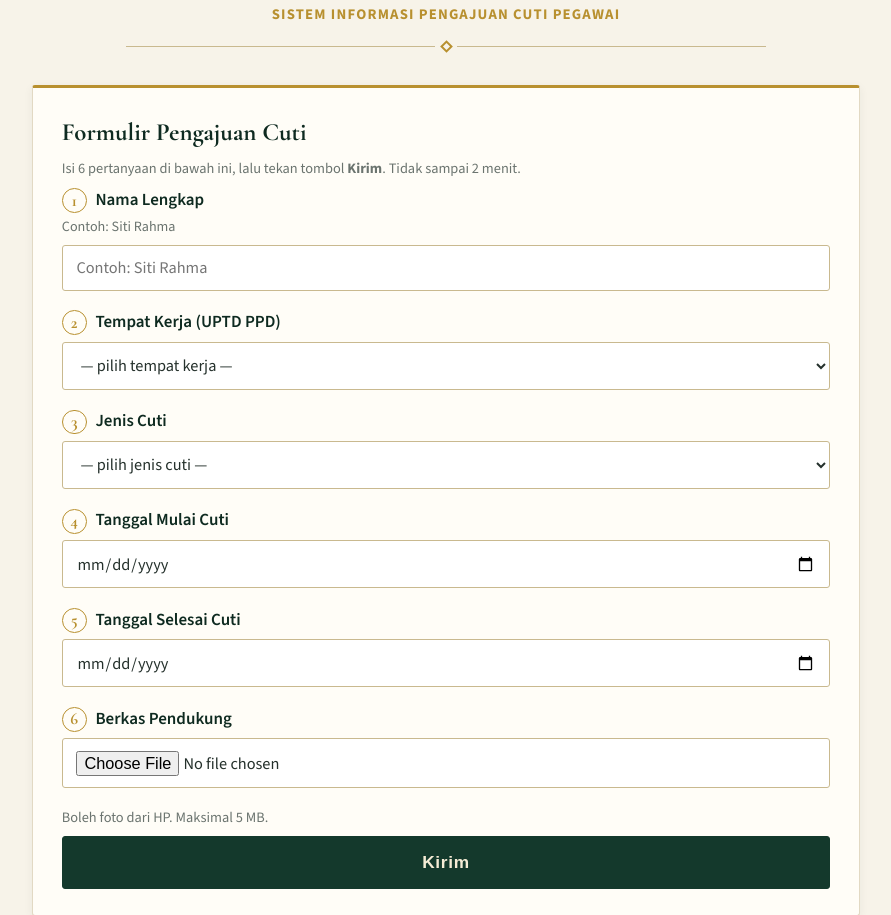
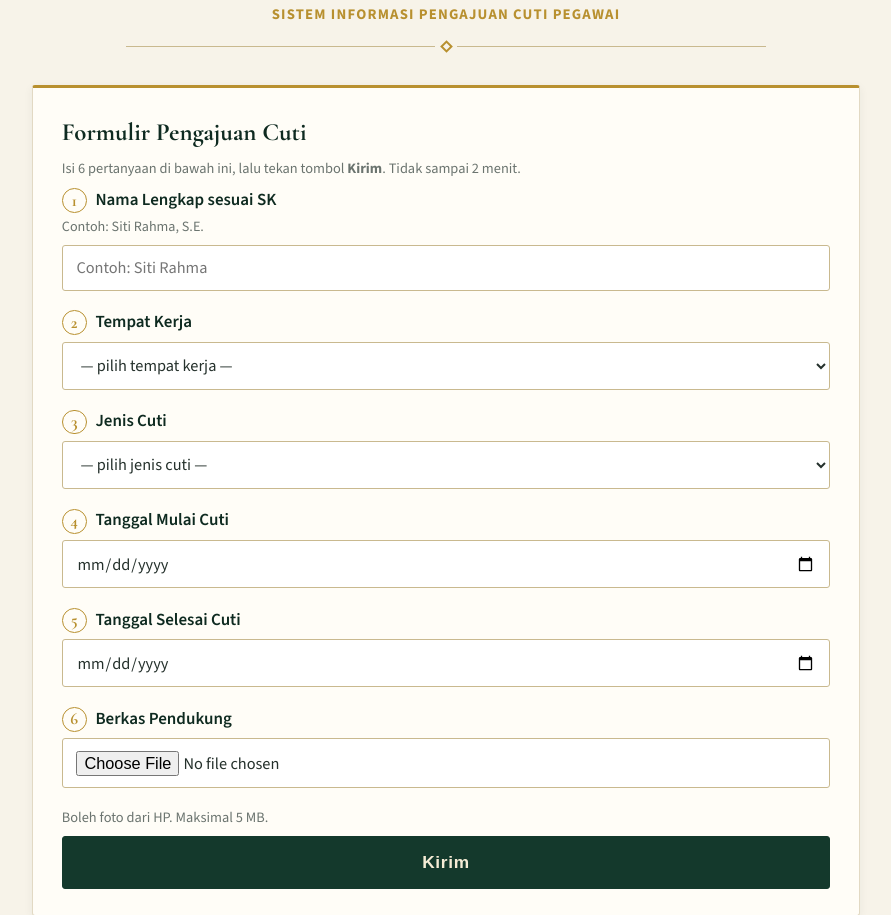
Before and after one commit to mahdalii/Inovasi-Kepegawaian, a Flask app: page / in a window 1280 px wide. Shown: the part 187-1102 px from the top of the page, without its empty margins (194-1085 px from the left). Run offline with Flask 3, Linux system fonts and the light colour scheme.

Commit message:
feat: tambahkan 4 bidang di atas UPTD PPD dan ubah label Nama Lengkap sesuai SK

```diff
--- a/app.py
+++ b/app.py
@@ -25,14 +25,28 @@ CREATE TABLE IF NOT EXISTS cuti (
 
 VALID_JENIS = {"tahunan", "sakit", "alasan_penting"}
 
-VALID_UPTD = {"batam_centre", "batuaji", "tanjungpinang", "bintan", "kijang",
-              "natuna", "anambas", "karimun", "tanjungbatu", "lingga"}
+VALID_UPTD = {
+    "bidang_sekretariat", "bidang_pendapatan",
+    "bidang_pengembangan_pendapatan", "bidang_pengendalian_pengawasan",
+    "batam_centre", "batuaji", "tanjungpinang", "bintan", "kijang",
+    "natuna", "anambas", "karimun", "tanjungbatu", "lingga"
+}
 
 UPTD_LABEL = {
-    "batam_centre": "Batam Centre", "batuaji": "Batuaji",
-    "tanjungpinang": "Tanjungpinang", "bintan": "Bintan", "kijang": "Kijang",
-    "natuna": "Natuna", "anambas": "Anambas", "karimun": "Karimun",
-    "tanjungbatu": "Tanjungbatu", "lingga": "Lingga",
+    "bidang_sekretariat": "Bidang Sekretariat",
+    "bidang_pendapatan": "Bidang Pendapatan",
+    "bidang_pengembangan_pendapatan": "Bidang Pengembangan Pendapatan",
+    "bidang_pengendalian_pengawasan": "Bidang Pengendalian dan Pengawasan",
+    "batam_centre": "Batam Centre",
+    "batuaji": "Batuaji",
+    "tanjungpinang": "Tanjungpinang",
+    "bintan": "Bintan",
+    "kijang": "Kijang",
+    "natuna": "Natuna",
+    "anambas": "Anambas",
+    "karimun": "Karimun",
+    "tanjungbatu": "Tanjungbatu",
+    "lingga": "Lingga",
 }
 
 
@@ -56,9 +70,9 @@ def validate_form(nama, uptd, jenis, tgl_mulai, tgl_selesai, berkas_ok, file_siz
     if not nama.strip():
         errors.append("Nama wajib diisi")
     if not uptd.strip():
-        errors.append("UPTD PPD wajib diisi")
+        errors.append("Tempat kerja wajib diisi")
     elif uptd not in VALID_UPTD:
-        errors.append("UPTD PPD tidak valid")
+        errors.append("Tempat kerja tidak valid")
     if jenis not in VALID_JENIS:
         errors.append("Jenis cuti tidak valid")
     if not tgl_mulai or not tgl_selesai:
--- a/templates/dashboard.html
+++ b/templates/dashboard.html
@@ -9,7 +9,7 @@
   <form method="get">
     <input name="q" value="{{ q }}" placeholder="Cari nama / nomor...">
     <select name="uptd">
-      <option value="">Semua UPTD</option>
+      <option value="">Semua Tempat Kerja</option>
       {% for u in uptds %}
       <option value="{{ u }}" {% if filter_uptd == u %}selected{% endif %}>{{ uptd_labels[u] }}</option>
       {% endfor %}
--- a/templates/form.html
+++ b/templates/form.html
@@ -17,11 +17,11 @@
      <b>Kirim</b>. Tidak sampai 2 menit.</p>
   {% if errors %}<ul class="errors">{% for e in errors %}<li>{{ e }}</li>{% endfor %}</ul>{% endif %}
   <form method="post" enctype="multipart/form-data">
-    <label><span class="field-num">1</span>Nama Lengkap
-      <small>Contoh: Siti Rahma</small>
+    <label><span class="field-num">1</span>Nama Lengkap sesuai SK
+      <small>Contoh: Siti Rahma, S.E.</small>
       <input name="nama" value="{{ data.nama if data }}" placeholder="Contoh: Siti Rahma" required>
     </label>
-    <label><span class="field-num">2</span>Tempat Kerja (UPTD PPD)
+    <label><span class="field-num">2</span>Tempat Kerja
       <select name="uptd" required>
         <option value="">— pilih tempat kerja —</option>
         {% for k, v in uptd_labels.items() %}
--- a/test_app.py
+++ b/test_app.py
@@ -48,7 +48,7 @@ def test_validate_form_menolak_data_tidak_lengkap():
     assert any("nama" in e.lower() for e in errors)
     assert any("jenis" in e.lower() for e in errors)
     assert any("berkas" in e.lower() for e in errors)
-    assert any("UPTD" in e for e in errors)
+    assert any("tempat" in e.lower() for e in errors)
 
 def test_validate_form_menolak_uptd_kosong_dan_valid():
     errors = validate_form("Dewi", "", "tahunan", "2026-08-13", "2026-08-14", True, True)
```
